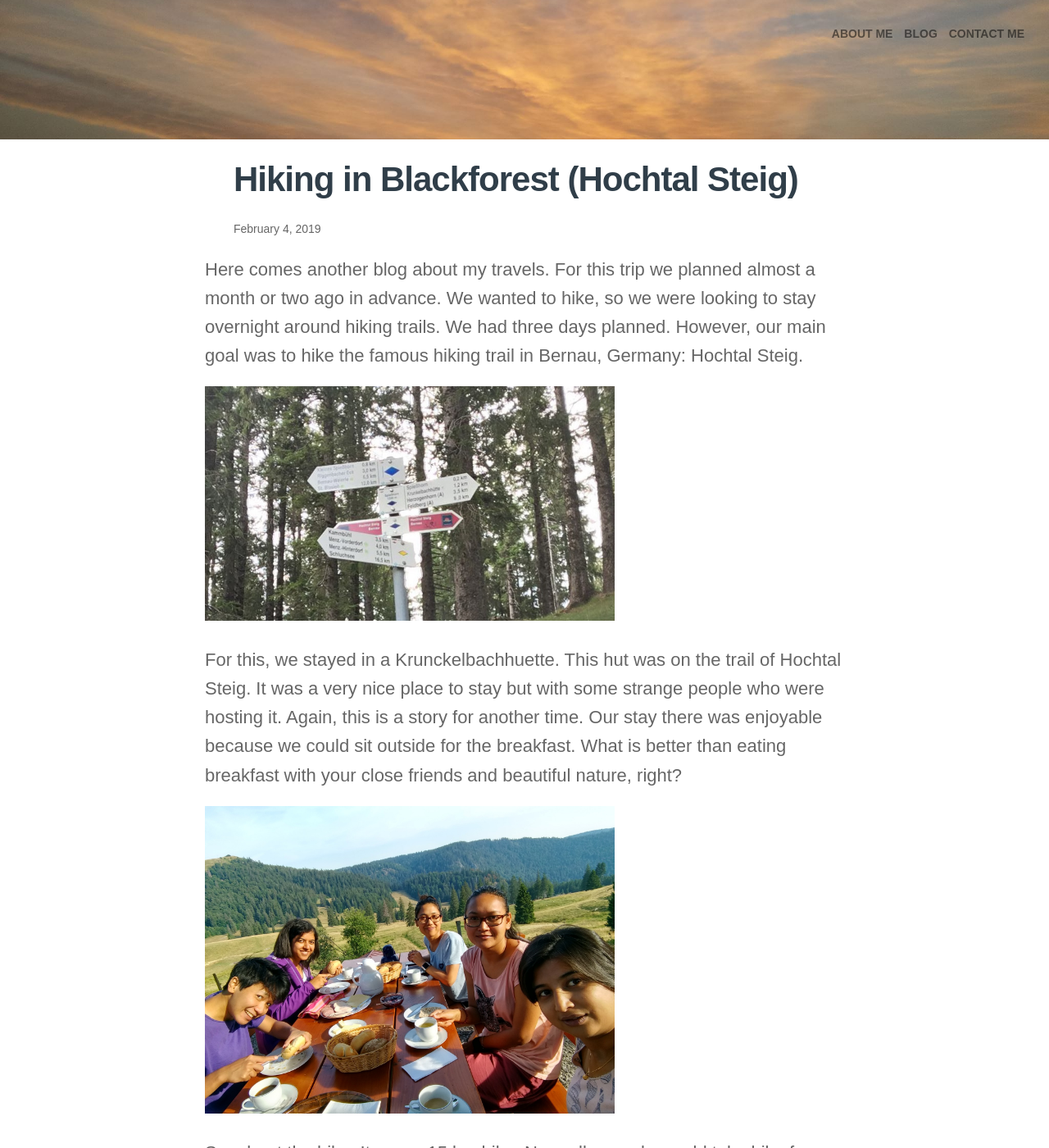
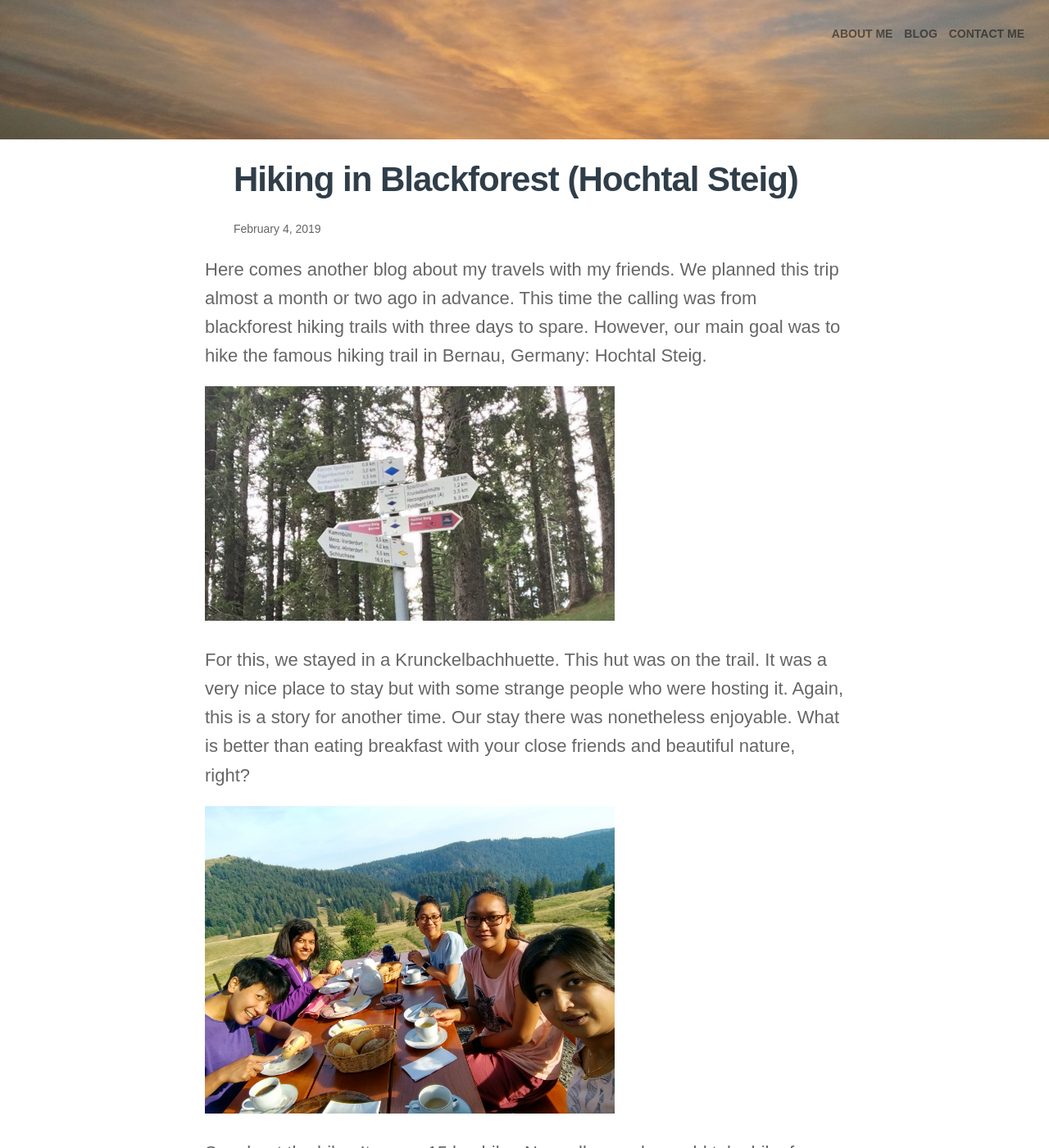
Before and after one commit to sadiksha/sadiksha.github.io, a Jekyll site: the page built from _posts/blog/2019-02-04-Hochtal-steig.md, in a window 1280 px wide and 1400 px high. Shown: the whole window at 82% size. Built offline with Jekyll 4.4.1, drawn with Linux system fonts in a browser that asks for light colours; nearby versions of some CDN libraries.

Commit message:
Edits texts

```diff
--- a/_posts/blog/2019-02-04-Hochtal-steig.md
+++ b/_posts/blog/2019-02-04-Hochtal-steig.md
@@ -5,11 +5,11 @@ date:   2019-02-04
 categories: blog
 ---
 
-Here comes another blog about my travels. For this trip we planned almost a month or two ago in advance. We wanted to hike, so we were looking to stay overnight around hiking trails. We had three days planned. However, our main goal was to hike the famous hiking trail in Bernau, Germany: Hochtal Steig.
+Here comes another blog about my travels with my friends. We planned this trip almost a month or two ago in advance. This time the calling was from blackforest hiking trails with three days to spare. However, our main goal was to hike the famous hiking trail in Bernau, Germany: Hochtal Steig.
 
 <img alt="Hochtalsteig Signs" src="http://sadiksha.github.io/assets/img/hochtalsteig/Signs.jpg" width="500">
 
-For this, we stayed in a Krunckelbachhuette. This hut was on the trail of Hochtal Steig. It was a very nice place to stay but with some strange people who were hosting it. Again, this is a story for another time. Our stay there was enjoyable because we could sit outside for the breakfast. What is better than eating breakfast with your close friends and beautiful nature, right?
+For this, we stayed in a Krunckelbachhuette. This hut was on the trail. It was a very nice place to stay but with some strange people who were hosting it. Again, this is a story for another time. Our stay there was nonetheless enjoyable. What is better than eating breakfast with your close friends and beautiful nature, right?
 
 <img alt="Breakfast Krunkelbachhuette" src="http://sadiksha.github.io/assets/img/hochtalsteig/Breakfast_krunkelbachhuette.JPG" width="500">
 
```
